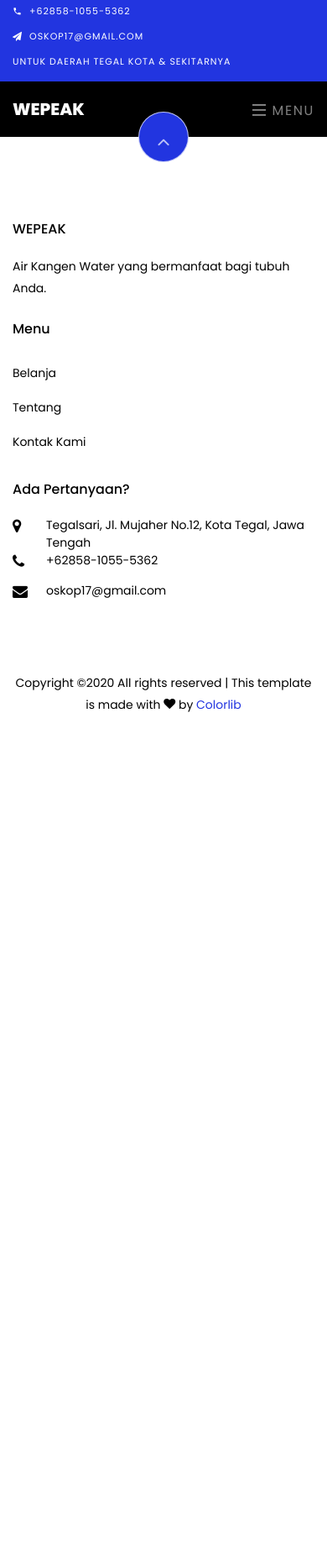
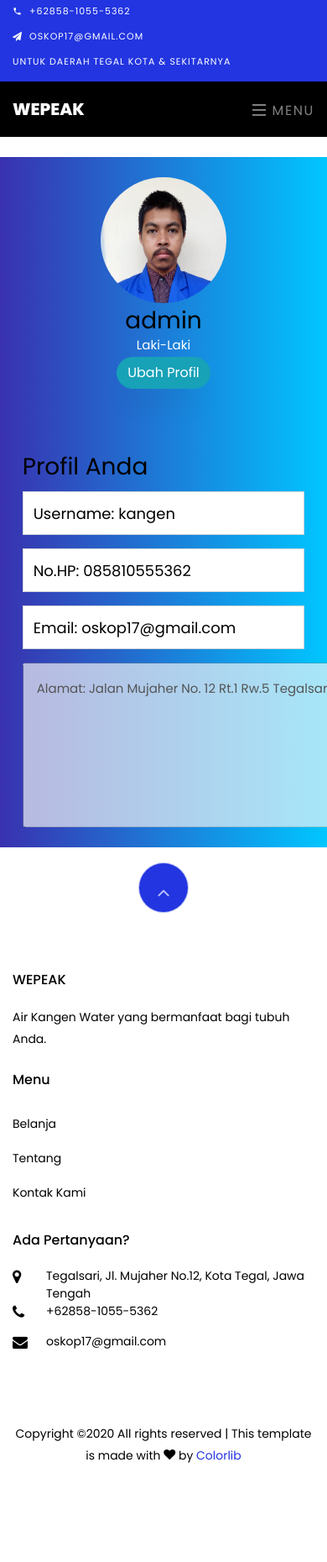
Before and after one commit to Oskop/WEPEAK, a PHP site: page /wepeak/public/index.php?page=profile&id=1 in a window 390 px wide; the page is wider, and only the part inside the window is pictured. Shown: that part at 84% size. Before the commit the page ends 848 px from the top of that part, so only its background shows below. Run offline with PHP 8.4, Linux system fonts and the light colour scheme; the visitor is signed in with stand-in values (Sample User, id 1); data comes from the database, SQL or seed files in the repository; both versions use the stored data as it was after the commit; some web fonts are replaced.

Commit message:
adding profile module

```diff
--- a/model/pengguna.php
+++ b/model/pengguna.php
@@ -142,12 +142,12 @@
       $query = "UPDATE wepeak.users SET nama=:nama, alamat=:alamat, gender=:gender, no_hp=:no_hp, username=:username, email=:email, foto=:foto WHERE id = :id";
       $statement = $con->prepare($query);
       if (isset($id)) {
-        $statement->bindParam(':nama', htmlspecialchars(trim($this->nama)));
-        $statement->bindParam(':alamat', htmlspecialchars(trim($this->alamat)));
-        $statement->bindParam(':gender', htmlspecialchars(trim($this->gender)));
-        $statement->bindParam(':no_hp', htmlspecialchars(trim($this->no_hp)));
-        $statement->bindParam(':username', htmlspecialchars(trim($this->username)));
-        $statement->bindParam(':email', htmlspecialchars(trim($this->email)));
+        $statement->bindParam(':nama', $this->nama);
+        $statement->bindParam(':alamat', $this->alamat);
+        $statement->bindParam(':gender', $this->gender);
+        $statement->bindParam(':no_hp', $this->no_hp);
+        $statement->bindParam(':username', $this->username);
+        $statement->bindParam(':email', $this->email);
         if (isset($_FILES['foto'])) {
           if ($_FILES['foto']['error'] == 4) {
             $foto = upload_foto($_FILES['foto'], 'foto');
--- a/public/index.php
+++ b/public/index.php
@@ -40,6 +40,7 @@
               <?php require_once 'view/contents/histori.php'; ?>
           <?php endif; ?>
 
+      <!-- Halaman Login -->
       <?php elseif ($_GET['page'] == "login"): ?>
         <?php if (isset($_SESSION['status'])): ?>
           <?php echo "<script>var time = setTimeout(function()
@@ -48,9 +49,28 @@
             <?php require_once 'view/contents/login.php'; ?>
         <?php endif; ?>
 
+      <!-- Halaman Profil -->
+      <?php elseif ($_GET['page'] == "profile"): ?>
+        <?php if (isset($_SESSION['status'])): ?>
+          <?php require_once 'view/contents/profil.php'; ?>
+        <?php else:  ?>
+          <?="<script>window.location = '.';</script>";?>
+        <?php endif; ?>
+
       <?php elseif ($_GET['page'] == "register"): ?>
           <?php require_once 'view/contents/register.php'; ?>
+
+
+      <?php elseif ($_GET['page'] == "logout"):
+        session_reset();
+        session_unset();
+        session_destroy();
+        echo "<script>window.location = '../';</script>";
+        ?>
+
+
       <?php endif; ?>
+
 
 
     <?php elseif(isset($_GET['reset'])): ?>
--- /dev/null
+++ b/public/view/contents/profil.php
@@ -0,0 +1,71 @@
+<?php
+require_once '../model/pengguna.php';
+if (isset($_GET['id'])) {
+  $pengguna = new Pengguna();
+  $pengguna->id = $_GET['id'];
+  $profil = $pengguna->get_pengguna_once()[0];
+  // var_dump($profil);die;
+}
+ ?>
+<section class="ftco-section ftco-no-pb ftco-no-pt mt-4 mb-5"
+style="background: -webkit-linear-gradient(left, #3931af, #00c6ff);
+    margin-top: 3%;
+    padding: 3%;"
+>
+  <div class="container">
+    <!-- <form class="" action="#" method="post"> -->
+      <div class="row">
+        <div class="col-md-3 register-left mt-4" style="text-align: center;
+    color: #fff;
+    margin-top: 4%;">
+          <img style="
+            display: inline-block;
+            width: 150px;
+            height: 150px;
+            border-radius: 50%;
+
+            background-repeat: no-repeat;
+            background-position: center center;
+            background-size: cover;
+          "
+          src="images/<?=$profil['foto'];?>" alt="">
+          <h3><?=$profil['nama'];?></h3>
+          <p style="margin-top: -14px;"><?=$profil['gender'];?></p>
+          <a class="btn btn-info mb-5" style="margin-top:-15px;" href="?page=login"/>Ubah Profil</a><br/>
+        </div>
+        <div class="col-md-9 register-right mt-4">
+            <div class="tab-content" id="myTabContent">
+              <div class="tab-pane fade show active" id="home" role="tabpanel" aria-labelledby="home-tab">
+                <h3 class="register-heading">Profil Anda</h3>
+                <div class="row register-form">
+
+                    <!-- Tahap Tanya Jawab -->
+                    <div class="col-md-6" id="formEmailResetPassword">
+                      <div class="form-group">
+                        <input type="text" class="form-control" id="usernamenya" disabled
+                        name="email" placeholder="Email *" required value="Username: <?=$profil['username'];?>"/>
+                      </div>
+                      <div class="form-group">
+                        <input type="text" class="form-control" id="nomornya" disabled
+                        name="email" placeholder="Email *" required value="No.HP: <?=$profil['no_hp'];?>"/>
+                      </div>
+                      <div class="form-group">
+                        <input type="email" class="form-control" id="emailnya" disabled
+                        name="email" placeholder="Email *" required value="Email: <?=$profil['email'];?>"/>
+                      </div>
+                    </div>
+
+                    <!-- Tahap Reset Password -->
+                    <div class="col-md-6" id="formResetPasswordBaru">
+                      <div class="form-group">
+                        <textarea name="name" rows="6" cols="50" disabled class="p-3">Alamat: <?=$profil['alamat'];?></textarea>
+                      </div>
+                    </div>
+                </div>
+              </div>
+            </div>
+        </div>
+    </div>
+    <!-- </form> -->
+  </div>
+</section>
--- a/public/view/partials/header.php
+++ b/public/view/partials/header.php
@@ -68,7 +68,7 @@
 					;} else {echo "0";};?></span>]</a></li>
 				<li class="nav-item dropdown">
 					<a href="<?php if (isset($_SESSION['status'])) {
-						echo "?page=account";
+						echo '?page=profile&id=' . $_SESSION['id'];
 					} else {
 						echo "?page=login";
 					}?>" class="nav-link">Akun</a>
@@ -79,7 +79,7 @@
 							</div>
 							<?php else: ?>
 								<div class="dropdown-menu" aria-labelledby="dropdown05">
-									<a class="dropdown-item" href="<?='?page=profile';?>">Profil</a>
+									<a class="dropdown-item" href="<?='?page=profile&id=' . $_SESSION['id'];?>">Profil</a>
 									<a class="dropdown-item" href="<?='?page=history';?>">Riwayat</a>
 									<a class="dropdown-item" href="<?='?page=logout';?>">Logout</a>
 								</div>
--- a/view/partials/header.php
+++ b/view/partials/header.php
@@ -69,11 +69,11 @@
                                     <i class="fa fa-angle-down ml-2 opacity-8"></i>
                                 </a>
                                 <div tabindex="-1" role="menu" aria-hidden="true" class="dropdown-menu dropdown-menu-right">
-                                    <button type="button" tabindex="0" class="dropdown-item">User Account</button>
+                                    <a href="../public/?page=profile&id=<?=$_SESSION['id'];?>" type="button" tabindex="0" class="dropdown-item">Profil</a>
                                     <!-- <button type="button" tabindex="0" class="dropdown-item">Settings</button>
                                     <button type="button" tabindex="0" class="dropdown-item">Actions</button>-->
                                     <div tabindex="-1" class="dropdown-divider"></div>
-                                    <button type="button" tabindex="0" class="dropdown-item">Keluar</button>
+                                    <a href="../public/?page=logout" type="button" tabindex="0" class="dropdown-item">Keluar</a>
                                 </div>
                             </div>
                         </div>
```
Also changed, not shown: controller/logout.php (added, +11 -0 lines), wepeak.sql (+6 -6 lines), public/images/person.png (added), public/images/reza.jpeg (added), public/images/wijaya.jpg (added).
